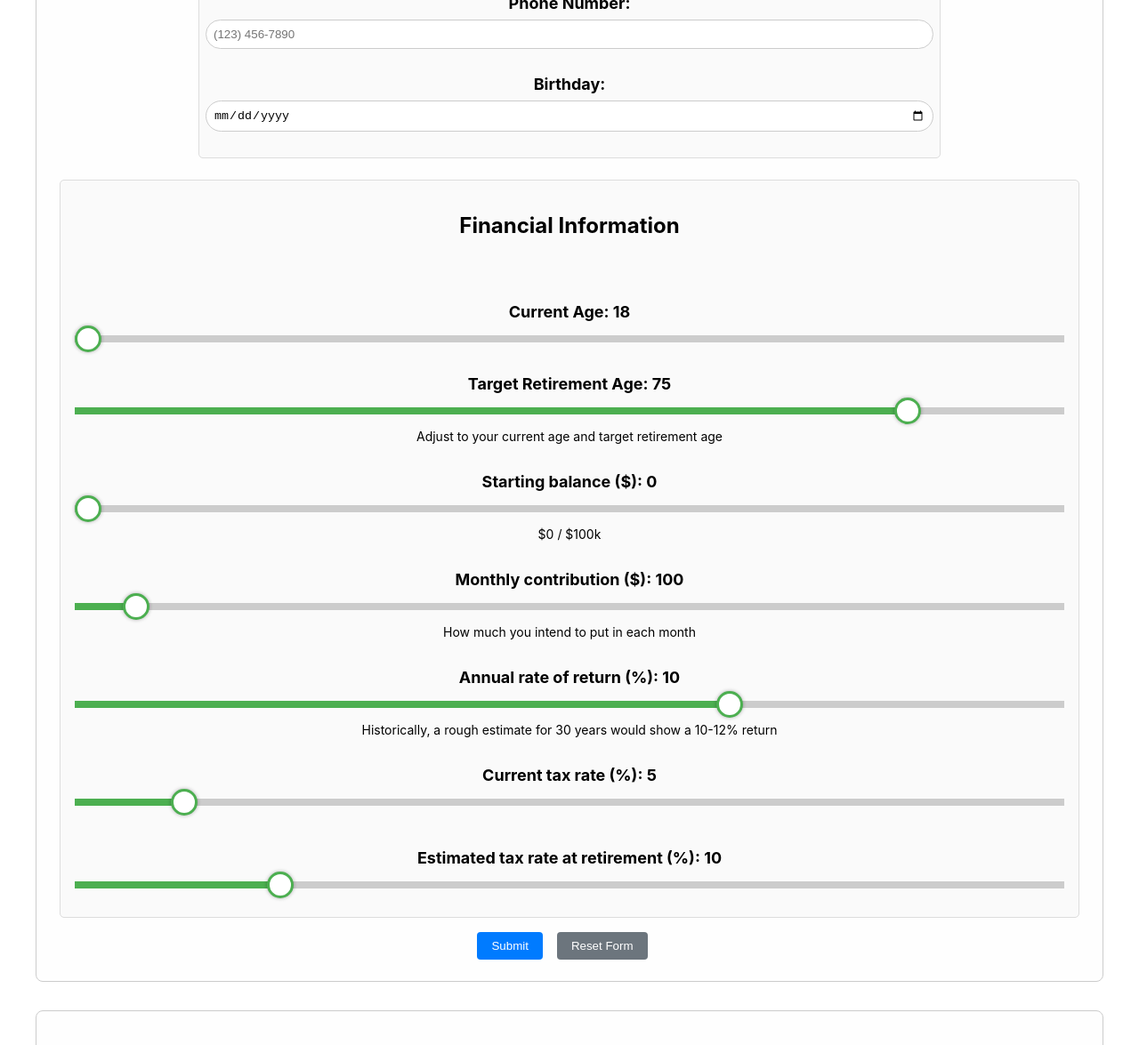
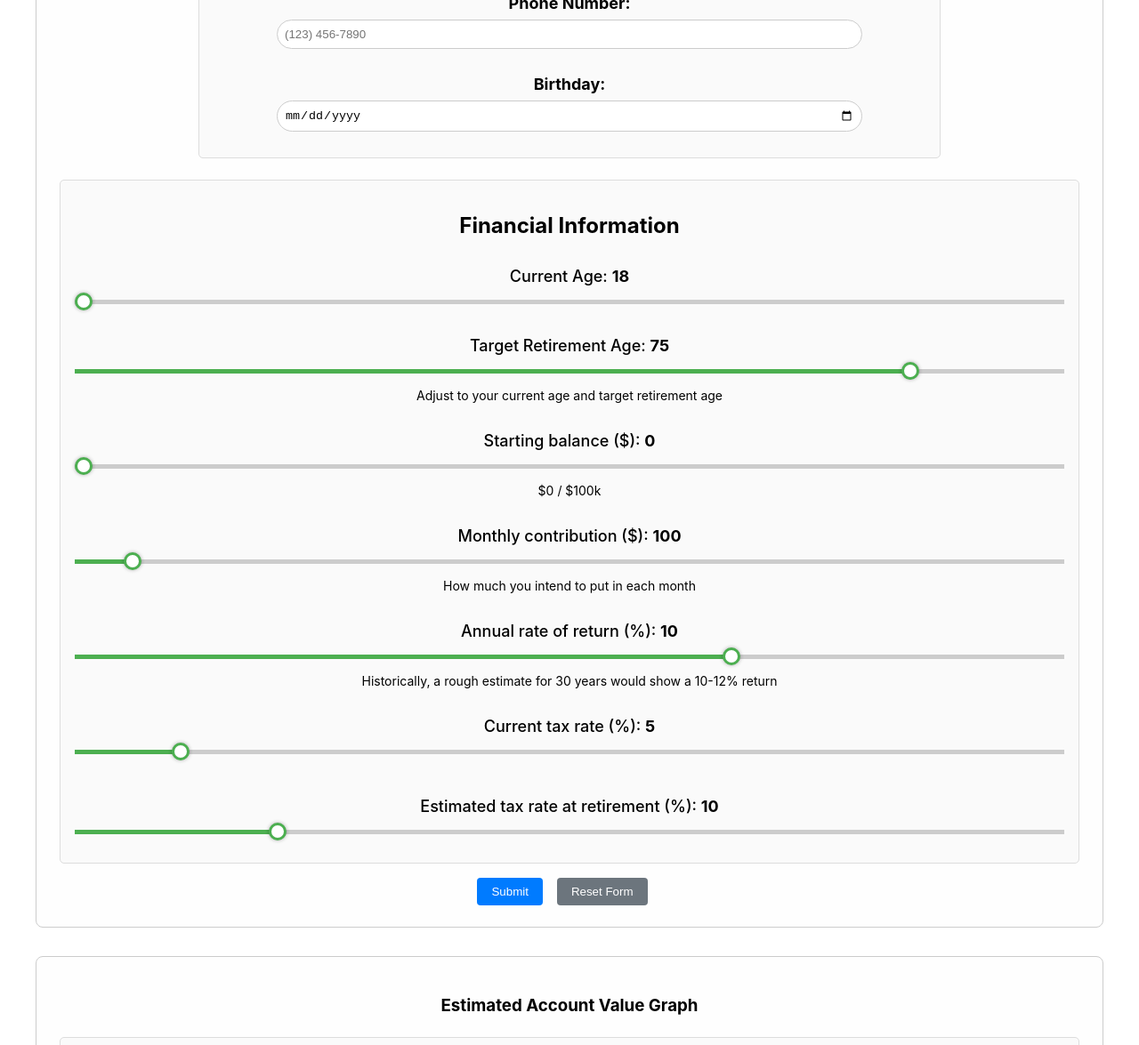
Before and after one commit to hebronm/copilot-ui, a React (Create React App) app: page / in a window 1280 px wide. Shown: the part 639-1814 px from the top of the page at 89% size. Built offline with nearby package versions, Linux system fonts and the light colour scheme.

Commit message:
changed slider styles and format

```diff
--- a/src/App.css
+++ b/src/App.css
@@ -111,7 +111,7 @@ input[type="text"],
 input[type="email"],
 input[type="tel"],
 input[type="date"] {
-  width: 100%;
+  width: 80%;
   padding: 8px;
   margin-bottom: 0.8rem;
   border-radius: 21px;
@@ -140,7 +140,7 @@ button {
 .label {
   margin-top: 2rem;
   font-size: 18px;
-  font-weight: bold;
+  font-weight: 500;
   display: block;
   text-align: center;
 }
@@ -169,7 +169,7 @@ input[type=range].custom-slider {
   -webkit-appearance: none;
   appearance: none;
   width: 100%;
-  height: 8px;
+  height: 5px;
   background: transparent;
   cursor: pointer;
   margin: 16px 0;
@@ -188,13 +188,13 @@ input[type=range].custom-slider::-webkit-slider-runnable-track {
 input[type=range].custom-slider::-webkit-slider-thumb {
   -webkit-appearance: none;
   appearance: none;
-  width: 30px;
-  height: 30px;
+  width: 20px;
+  height: 20px;
   background: #ffffff; /* White background for the thumb */
   border: 3px solid #4caf50; /* Green border for the thumb */
   border-radius: 50%; /* Makes the thumb perfectly round */
   box-shadow: 0 0 4px rgba(0,0,0,0.3);
-  margin-top: -10px; /* Vertically centers the 30px thumb on the 10px track */
+  margin-top: -5px; /* Vertically centers the 30px thumb on the 10px track */
   transition: background 0.2s, transform 0.2s;
 }
 
@@ -203,7 +203,7 @@ input[type=range].custom-slider:hover::-webkit-slider-thumb {
   transform: scale(1.1);
 }
 
-/* Track - Firefox, don't need to fix yet*/
+/* Track - Firefox, don't need to fix yet; need to test/debug later */
 input[type=range].custom-slider::-moz-range-track {
   height: 10px;
   background: #ccc;
@@ -216,7 +216,7 @@ input[type=range].custom-slider::-moz-range-progress {
   border-radius: 5px;
 }
 
-/* Thumb - Firefox, don't need to fix yet*/
+/* Thumb - Firefox, don't need to fix yet; need to test/debug later */
 input[type=range].custom-slider::-moz-range-thumb {
   width: 20px;
   height: 20px;
--- a/src/App.js
+++ b/src/App.js
@@ -182,7 +182,6 @@ function FinancialForm({ onSubmit }) {
         {/*Financial Info Box*/}
         <fieldset>
           <h2 style={{ textAlign: 'center' }}>Financial Information</h2>
-          <br></br>
 
           <label className="label">
             Current Age: <b>{ageRange[0]}</b>
```
